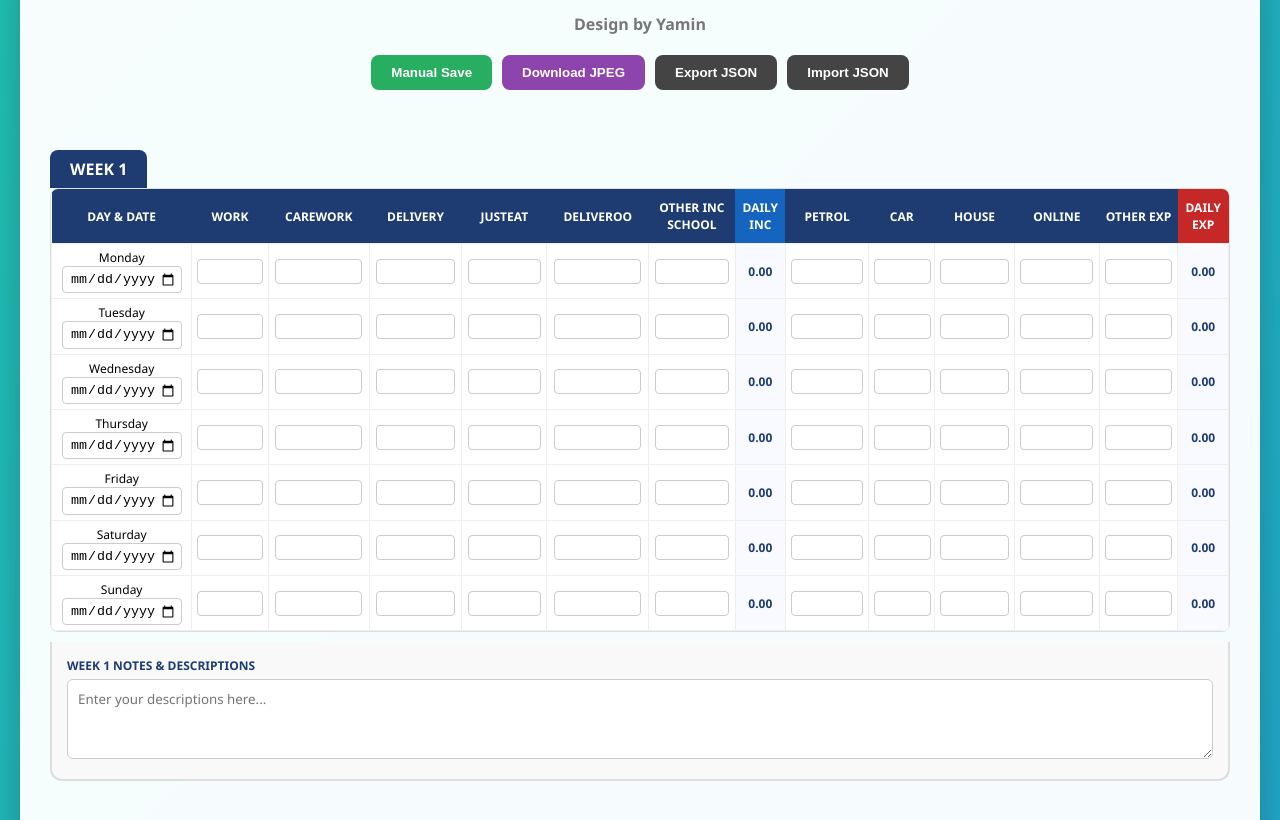
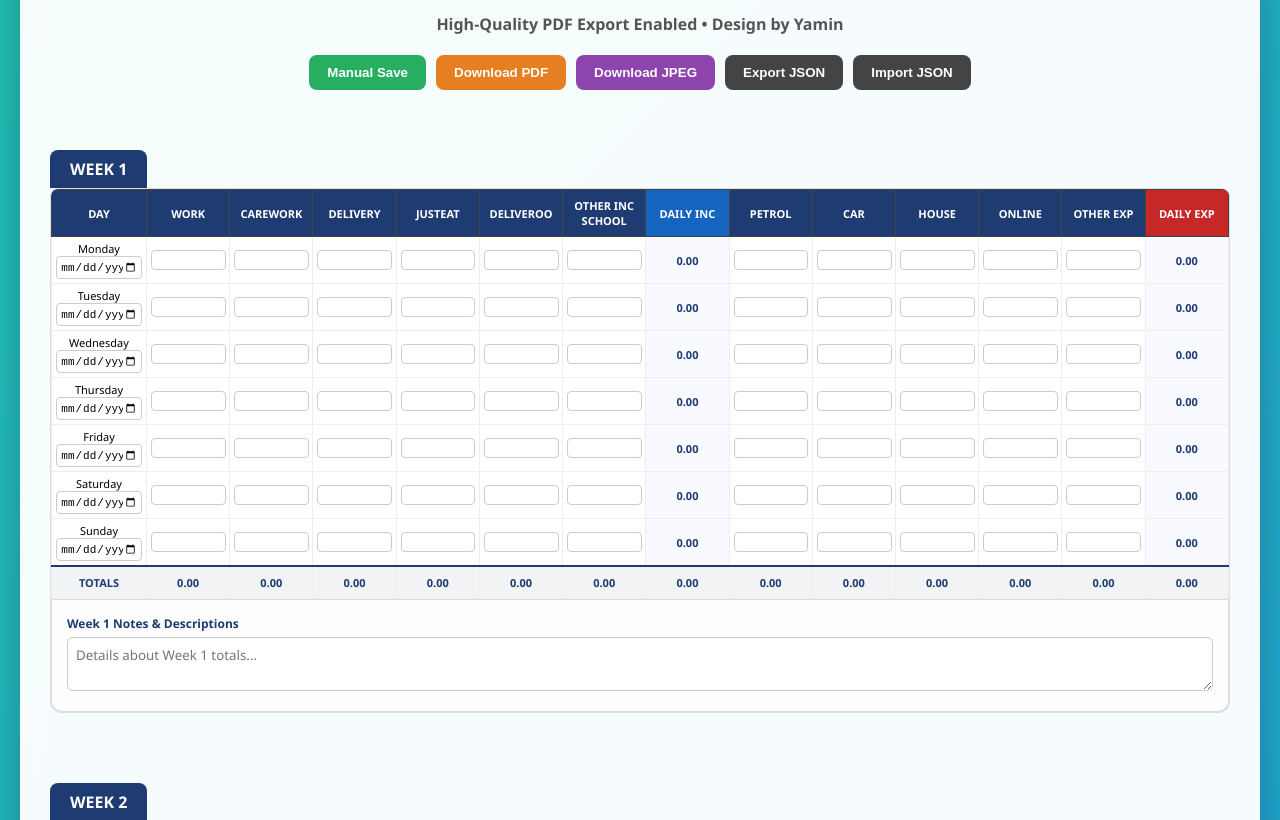
Before and after one commit to hamidulhaquemohsin4-cmyk/income-expense, a plain HTML site: page index.html in a window 1280 px wide. Shown: the part 96-916 px from the top of the page. Drawn offline with nearby package versions, Linux system fonts and the light colour scheme.

Commit message:
Update index.html

```diff
--- a/index.html
+++ b/index.html
@@ -4,6 +4,7 @@
     <meta charset="UTF-8">
     <title>Yamin's Master Finance Sheet</title>
     <script src="https://cdnjs.cloudflare.com/ajax/libs/html2canvas/1.4.1/html2canvas.min.js"></script>
+    <script src="https://cdnjs.cloudflare.com/ajax/libs/jspdf/2.5.1/jspdf.umd.min.js"></script>
     <style>
         :root { --primary: #1e3c72; --secondary: #2a5298; --success: #27ae60; --danger: #e74c3c; }
 
@@ -21,54 +22,40 @@
         }
 
         .container {
-            max-width: 1700px; margin: 0 auto; background: rgba(255, 255, 255, 0.96);
+            max-width: 1600px; margin: 0 auto; background: rgba(255, 255, 255, 0.96);
             border-radius: 20px; padding: 30px; box-shadow: 0 25px 50px rgba(0,0,0,0.3);
             backdrop-filter: blur(10px);
         }
 
-        .toolbar { display: flex; gap: 10px; justify-content: center; margin-bottom: 30px; }
+        .toolbar { display: flex; gap: 10px; justify-content: center; margin-bottom: 30px; flex-wrap: wrap; }
 
-        /* Tables */
-        .table-wrapper { overflow-x: auto; margin-bottom: 10px; border-radius: 8px; border: 1px solid #ddd; }
-        table { width: 100%; border-collapse: collapse; background: white; font-size: 12px; }
-        th { background: var(--primary); color: white; padding: 10px 5px; text-transform: uppercase; }
-        td { border: 1px solid #eee; padding: 5px; text-align: center; }
+        .table-wrapper { overflow-x: auto; margin-bottom: 0px; border: 1px solid #ddd; border-radius: 8px 8px 0 0; }
+        table { width: 100%; border-collapse: collapse; background: white; font-size: 11px; table-layout: fixed; }
+        th { background: var(--primary); color: white; padding: 8px 2px; text-transform: uppercase; border: 1px solid #444; }
+        td { border: 1px solid #eee; padding: 4px; text-align: center; }
 
         .week-title { background: var(--primary); color: white; padding: 8px 20px; font-weight: bold; border-radius: 8px 8px 0 0; display: inline-block; margin-top: 30px; }
 
-        /* DESCRIPTION BOX UNDERNEATH WEEK */
+        /* WEEKLY TOTALS ROW */
+        .weekly-total-row { background: #f1f3f5 !important; font-weight: bold; color: var(--primary); }
+        .weekly-total-row td { border-top: 2px solid var(--primary); padding: 8px; }
+
         .description-area {
-            width: 100%;
-            margin-bottom: 40px;
-            background: #f9f9f9;
-            border: 2px solid #ddd;
-            border-top: none;
-            border-radius: 0 0 12px 12px;
-            padding: 15px;
-            box-sizing: border-box;
+            width: 100%; margin-bottom: 40px; background: #fdfdfd; border: 2px solid #ddd; border-top: none;
+            border-radius: 0 0 12px 12px; padding: 15px; box-sizing: border-box;
         }
-        .description-label { font-weight: bold; color: var(--primary); margin-bottom: 5px; display: block; text-transform: uppercase; font-size: 12px; }
+        .description-label { font-weight: bold; color: var(--primary); margin-bottom: 5px; display: block; font-size: 12px; }
         .description-input {
-            width: 100%;
-            min-height: 80px;
-            border: 1px solid #ccc;
-            border-radius: 6px;
-            padding: 10px;
-            font-family: inherit;
-            resize: vertical;
-            background: white;
-            box-sizing: border-box;
+            width: 100%; min-height: 50px; border: 1px solid #ccc; border-radius: 6px;
+            padding: 8px; font-family: inherit; resize: vertical; box-sizing: border-box;
         }
 
-        input[type="number"], input[type="date"] { width: 85%; border: 1px solid #ccc; padding: 4px; border-radius: 4px; text-align: center; }
+        input[type="number"], input[type="date"] { width: 90%; border: 1px solid #ccc; padding: 3px; border-radius: 4px; text-align: center; font-size: 11px; }
         .row-total { font-weight: bold; color: var(--primary); background: #f8faff; }
 
-        /* Direct Debits */
         .dd-section { max-width: 600px; margin-top: 40px; }
-        .dd-section th { background: #9E9E9E; }
-
-        button { padding: 10px 20px; border: none; border-radius: 8px; cursor: pointer; font-weight: bold; color: white; background: var(--secondary); transition: 0.2s; }
-        button:hover { transform: translateY(-2px); filter: brightness(1.1); }
+        button { padding: 10px 18px; border: none; border-radius: 8px; cursor: pointer; font-weight: bold; color: white; background: var(--secondary); transition: 0.2s; }
+        button:hover { transform: translateY(-1px); filter: brightness(1.1); }
     </style>
 </head>
 <body>
@@ -76,11 +63,12 @@
 <div class="container" id="capture">
     <div style="text-align:center; margin-bottom:20px;">
         <h1 style="color: var(--primary); margin:0;">WEEKLY INCOME & EXPENSE SHEET</h1>
-        <p style="font-weight:bold; color:#777;">Design by Yamin</p>
+        <p style="font-weight:bold; color:#555;">High-Quality PDF Export Enabled • Design by Yamin</p>
     </div>
 
     <div class="toolbar">
         <button style="background:var(--success)" onclick="forceSave()">Manual Save</button>
+        <button style="background:#e67e22" onclick="exportAsPDF()">Download PDF</button>
         <button style="background:#8e44ad" onclick="exportAsImage()">Download JPEG</button>
         <button style="background:#444" onclick="downloadBackup()">Export JSON</button>
         <button style="background:#444" onclick="document.getElementById('importFile').click()">Import JSON</button>
@@ -91,7 +79,7 @@
 
     <div class="dd-section">
         <h2 style="color: var(--primary);">Monthly Fixed Direct Debits</h2>
-        <div class="table-wrapper">
+        <div class="table-wrapper" style="border-radius: 8px;">
             <table>
                 <thead><tr><th style="width: 70%;">Description</th><th>Amount (£)</th></tr></thead>
                 <tbody id="ddBody">
@@ -114,7 +102,7 @@
 </div>
 
 <script>
-const DB_NAME = "YaminFinal_DescOnly";
+const DB_NAME = "YaminFinance_PDF_V1";
 const days = ["Monday", "Tuesday", "Wednesday", "Thursday", "Friday", "Saturday", "Sunday"];
 const incCols = ["Work", "Carework", "Delivery", "JustEat", "Deliveroo", "Other Inc School"];
 const expCols = ["Petrol", "Car", "House", "Online", "Other Exp"];
@@ -122,14 +110,13 @@ const expCols = ["Petrol", "Car", "House", "Online", "Other Exp"];
 function init() {
     let container = document.getElementById('mainTableSpace');
     let html = "";
-
     for (let w = 1; w <= 4; w++) {
         html += `<div class="week-title">WEEK ${w}</div>
         <div class="table-wrapper">
             <table>
                 <thead>
                     <tr>
-                        <th style="width:110px">Day & Date</th>
+                        <th style="width:90px">Day</th>
                         ${incCols.map(c => `<th>${c}</th>`).join('')}
                         <th style="background:#1565c0">Daily Inc</th>
                         ${expCols.map(c => `<th>${c}</th>`).join('')}
@@ -141,27 +128,42 @@ function init() {
             let rId = `w${w}d${d}`;
             html += `<tr>
                 <td>${days[d]}<br><input type="date" class="data-input" data-key="${rId}_date"></td>`;
-            for(let i=0; i<6; i++) html += `<td><input type="number" step="0.01" class="data-input inc-v-w${w}" data-key="${rId}_i${i}"></td>`;
+            for(let i=0; i<6; i++) html += `<td><input type="number" step="0.01" class="data-input inc-v-w${w}-c${i}" data-key="${rId}_i${i}"></td>`;
             html += `<td id="tot_inc_${rId}" class="row-total">0.00</td>`;
-            for(let e=0; e<5; e++) html += `<td><input type="number" step="0.01" class="data-input exp-v-w${w}" data-key="${rId}_e${e}"></td>`;
+            for(let e=0; e<5; e++) html += `<td><input type="number" step="0.01" class="data-input exp-v-w${w}-c${e}" data-key="${rId}_e${e}"></td>`;
             html += `<td id="tot_exp_${rId}" class="row-total">0.00</td></tr>`;
         }
-        html += `</tbody></table></div>
+        // WEEKLY TOTALS ROW
+        html += `<tr class="weekly-total-row"><td>TOTALS</td>`;
+        for(let i=0; i<6; i++) html += `<td id="w${w}-inc-c${i}-sum">0.00</td>`;
+        html += `<td id="w${w}-inc-grand">0.00</td>`;
+        for(let e=0; e<5; e++) html += `<td id="w${w}-exp-c${e}-sum">0.00</td>`;
+        html += `<td id="w${w}-exp-grand">0.00</td></tr></tbody></table></div>
         <div class="description-area">
             <label class="description-label">Week ${w} Notes & Descriptions</label>
-            <textarea class="data-input description-input" data-key="week_${w}_desc" placeholder="Enter your descriptions here..."></textarea>
+            <textarea class="data-input description-input" data-key="week_${w}_desc" placeholder="Details about Week ${w} totals..."></textarea>
         </div>`;
     }
     container.innerHTML = html;
-
-    document.querySelectorAll('input, textarea').forEach(el => {
-        el.addEventListener('input', () => { calculate(); autoSave(); });
-    });
+    document.querySelectorAll('input, textarea').forEach(el => el.addEventListener('input', () => { calculate(); autoSave(); }));
     loadData();
 }
 
 function calculate() {
     for (let w = 1; w <= 4; w++) {
+        let wIncGrand = 0; let wExpGrand = 0;
+        incCols.forEach((_, cIdx) => {
+            let colSum = 0;
+            document.querySelectorAll(`.inc-v-w${w}-c${cIdx}`).forEach(input => colSum += Number(input.value) || 0);
+            document.getElementById(`w${w}-inc-c${cIdx}-sum`).innerText = colSum.toFixed(2);
+            wIncGrand += colSum;
+        });
+        expCols.forEach((_, cIdx) => {
+            let colSum = 0;
+            document.querySelectorAll(`.exp-v-w${w}-c${cIdx}`).forEach(input => colSum += Number(input.value) || 0);
+            document.getElementById(`w${w}-exp-c${cIdx}-sum`).innerText = colSum.toFixed(2);
+            wExpGrand += colSum;
+        });
         for (let d = 0; d < 7; d++) {
             let rId = `w${w}d${d}`;
             let rInc = 0; let rExp = 0;
@@ -170,6 +172,8 @@ function calculate() {
             document.getElementById(`tot_inc_${rId}`).innerText = rInc.toFixed(2);
             document.getElementById(`tot_exp_${rId}`).innerText = rExp.toFixed(2);
         }
+        document.getElementById(`w${w}-inc-grand`).innerText = wIncGrand.toFixed(2);
+        document.getElementById(`w${w}-exp-grand`).innerText = wExpGrand.toFixed(2);
     }
     let ddTotal = 0;
     document.querySelectorAll('.dd-input').forEach(el => ddTotal += Number(el.value) || 0);
@@ -178,9 +182,7 @@ function calculate() {
 
 function autoSave() {
     const data = {};
-    document.querySelectorAll('.data-input, .dd-input').forEach(el => {
-        data[el.getAttribute('data-key')] = el.value;
-    });
+    document.querySelectorAll('.data-input, .dd-input').forEach(el => data[el.getAttribute('data-key')] = el.value);
     localStorage.setItem(DB_NAME, JSON.stringify(data));
 }
 
@@ -195,6 +197,20 @@ function loadData() {
         if (input) input.value = data[key];
     });
     calculate();
+}
+
+async function exportAsPDF() {
+    const { jsPDF } = window.jspdf;
+    const toolbar = document.querySelector('.toolbar');
+    toolbar.style.display = 'none';
+    const canvas = await html2canvas(document.getElementById('capture'), { scale: 2 });
+    const imgData = canvas.toDataURL('image/png');
+    const pdf = new jsPDF('p', 'mm', 'a4');
+    const pdfWidth = pdf.internal.pageSize.getWidth();
+    const pdfHeight = (canvas.height * pdfWidth) / canvas.width;
+    pdf.addImage(imgData, 'PNG', 0, 0, pdfWidth, pdfHeight);
+    pdf.save('Yamin_Finance_Report.pdf');
+    toolbar.style.display = 'flex';
 }
 
 function exportAsImage() {
```
